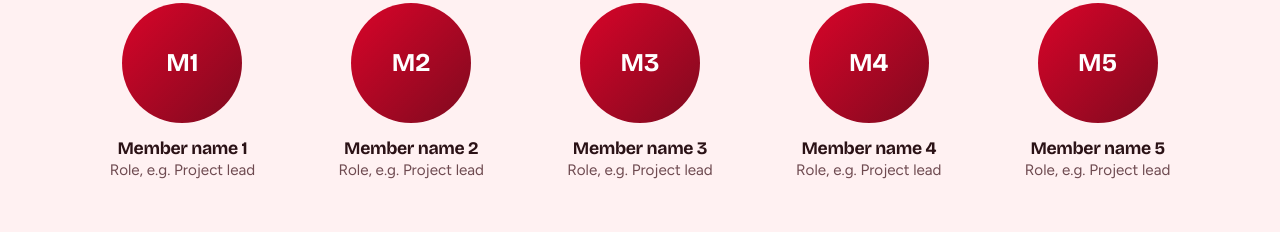
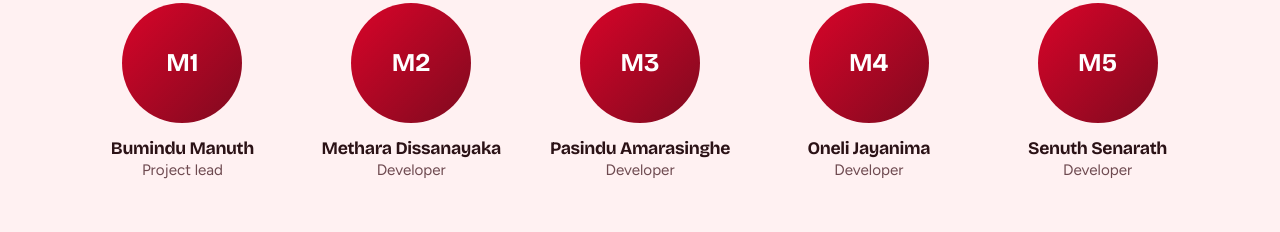
Before and after one commit to psandeepa-var/Eventra_Web, a plain HTML site: page index.html in a window 1280 px wide. Shown: the part 5446-5678 px from the top of the page. Drawn offline with nearby package versions, Linux system fonts and the light colour scheme.

Commit message:
Revise team member details in index.html
Updated team member names and roles in the HTML.

```diff
--- a/index.html
+++ b/index.html
@@ -379,11 +379,11 @@ footer{border-top:1px solid var(--line);padding:3rem 0 2rem;background:var(--bg2
     <div class="wrap">
       <h2>The team behind Eventra.</h2>
       <ul class="team">
-        <li class="member"><div class="avatar">M1<img src="images/team/member1.jpg" alt="Photo of Member 1" width="120" height="120" loading="lazy" onerror="this.hidden=true"></div><h3>Member name 1</h3><p>Role, e.g. Project lead</p></li>
-        <li class="member"><div class="avatar">M2<img src="images/team/member2.jpg" alt="Photo of Member 2" width="120" height="120" loading="lazy" onerror="this.hidden=true"></div><h3>Member name 2</h3><p>Role, e.g. Project lead</p></li>
-        <li class="member"><div class="avatar">M3<img src="images/team/member3.jpg" alt="Photo of Member 3" width="120" height="120" loading="lazy" onerror="this.hidden=true"></div><h3>Member name 3</h3><p>Role, e.g. Project lead</p></li>
-        <li class="member"><div class="avatar">M4<img src="images/team/member4.jpg" alt="Photo of Member 4" width="120" height="120" loading="lazy" onerror="this.hidden=true"></div><h3>Member name 4</h3><p>Role, e.g. Project lead</p></li>
-        <li class="member"><div class="avatar">M5<img src="images/team/member5.jpg" alt="Photo of Member 5" width="120" height="120" loading="lazy" onerror="this.hidden=true"></div><h3>Member name 5</h3><p>Role, e.g. Project lead</p></li>
+        <li class="member"><div class="avatar">M1<img src="images/team/member1.jpg" alt="Photo of Member 1" width="120" height="120" loading="lazy" onerror="this.hidden=true"></div><h3>Bumindu Manuth</h3><p>Project lead</p></li>
+        <li class="member"><div class="avatar">M2<img src="images/team/member2.jpg" alt="Photo of Member 2" width="120" height="120" loading="lazy" onerror="this.hidden=true"></div><h3>Methara Dissanayaka</h3><p>Developer</p></li>
+        <li class="member"><div class="avatar">M3<img src="images/team/member3.jpg" alt="Photo of Member 3" width="120" height="120" loading="lazy" onerror="this.hidden=true"></div><h3>Pasindu Amarasinghe</h3><p>Developer</p></li>
+        <li class="member"><div class="avatar">M4<img src="images/team/member4.jpg" alt="Photo of Member 4" width="120" height="120" loading="lazy" onerror="this.hidden=true"></div><h3>Oneli Jayanima</h3><p>Developer</p></li>
+        <li class="member"><div class="avatar">M5<img src="images/team/member5.jpg" alt="Photo of Member 5" width="120" height="120" loading="lazy" onerror="this.hidden=true"></div><h3>Senuth Senarath</h3><p>Developer</p></li>
       </ul>
     </div>
   </section>
```
